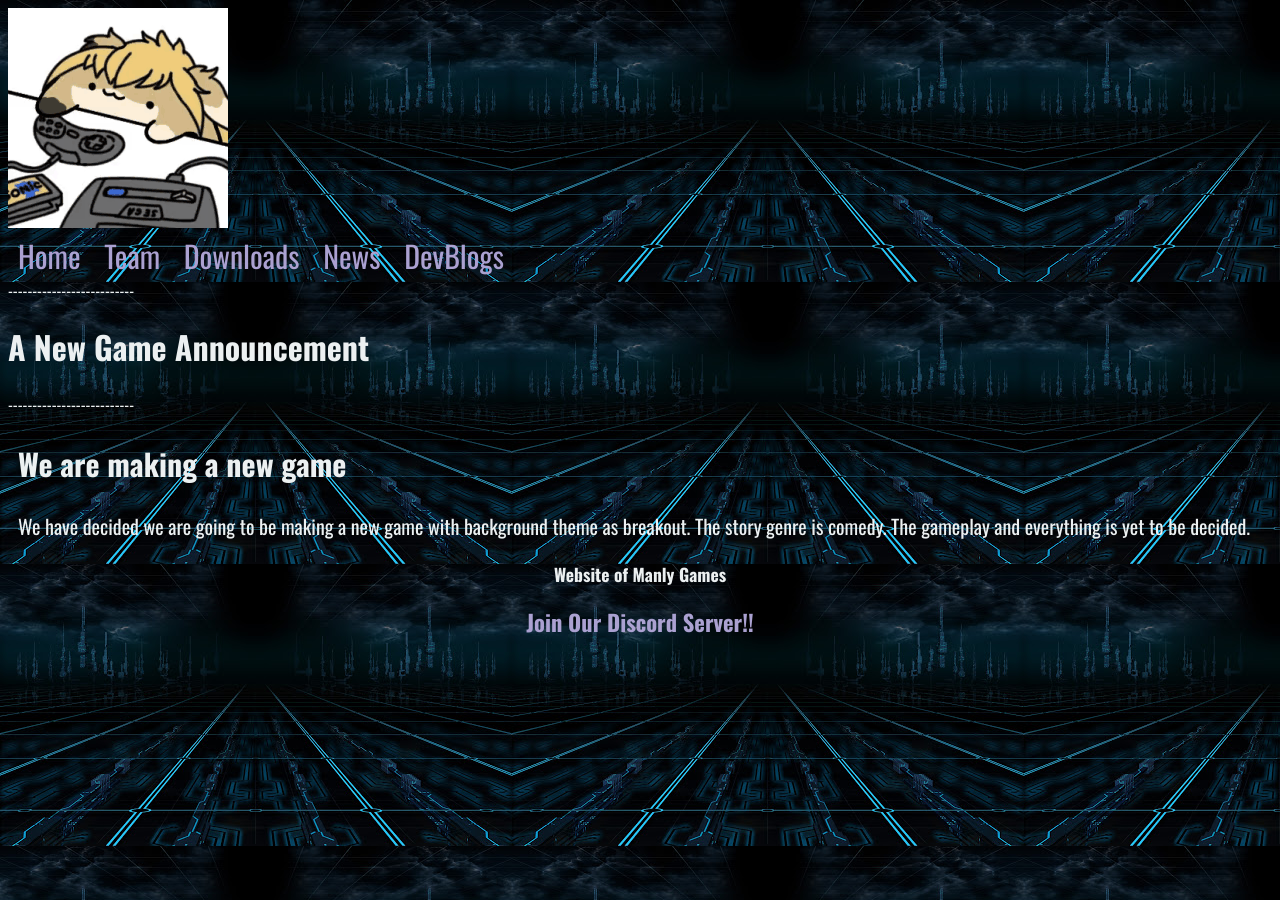
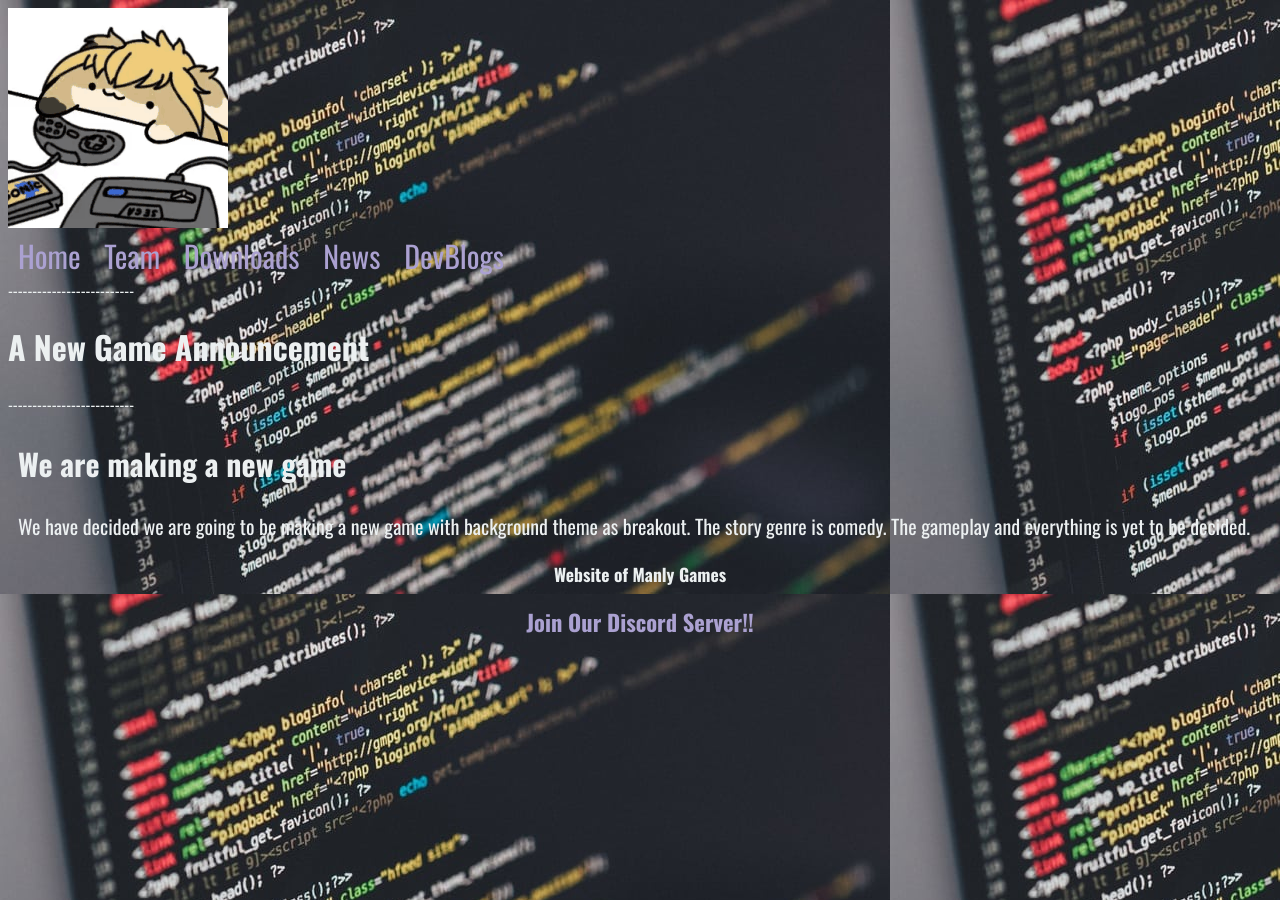
Before and after one commit to ManlyGames/manlygames.github.io, a Jekyll site: the page built from _posts/2020-11-09-breakout-game-announcement.md, in a window 1280 px wide. Built offline with Jekyll 4.4.1, drawn with Linux system fonts in a browser that asks for light colours.

Commit message:
Update page.html

```diff
--- a/_layouts/page.html
+++ b/_layouts/page.html
@@ -5,7 +5,7 @@
 <html>
     {% include base_header.html %}
     {% include nav_main.html %}
-    <link rel="stylesheet" href="{{ '/assets/css/bg4.css' | prepend:site.url }}">
+    <link rel="stylesheet" href="{{ '/assets/css/bg1.css' | prepend:site.url }}">
     <body>
         --------------------------
         <h1>{{ page.title }}</h1>
```
